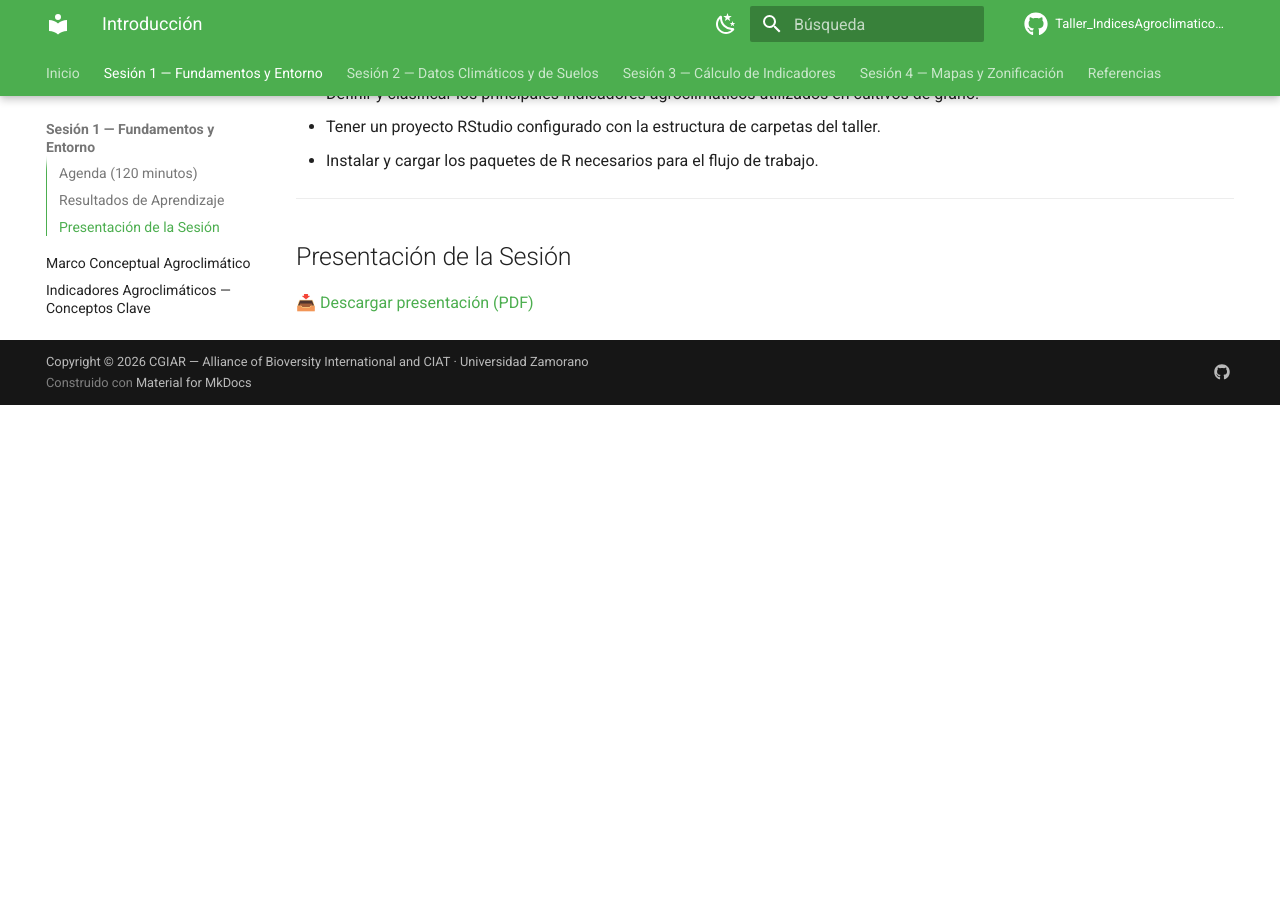
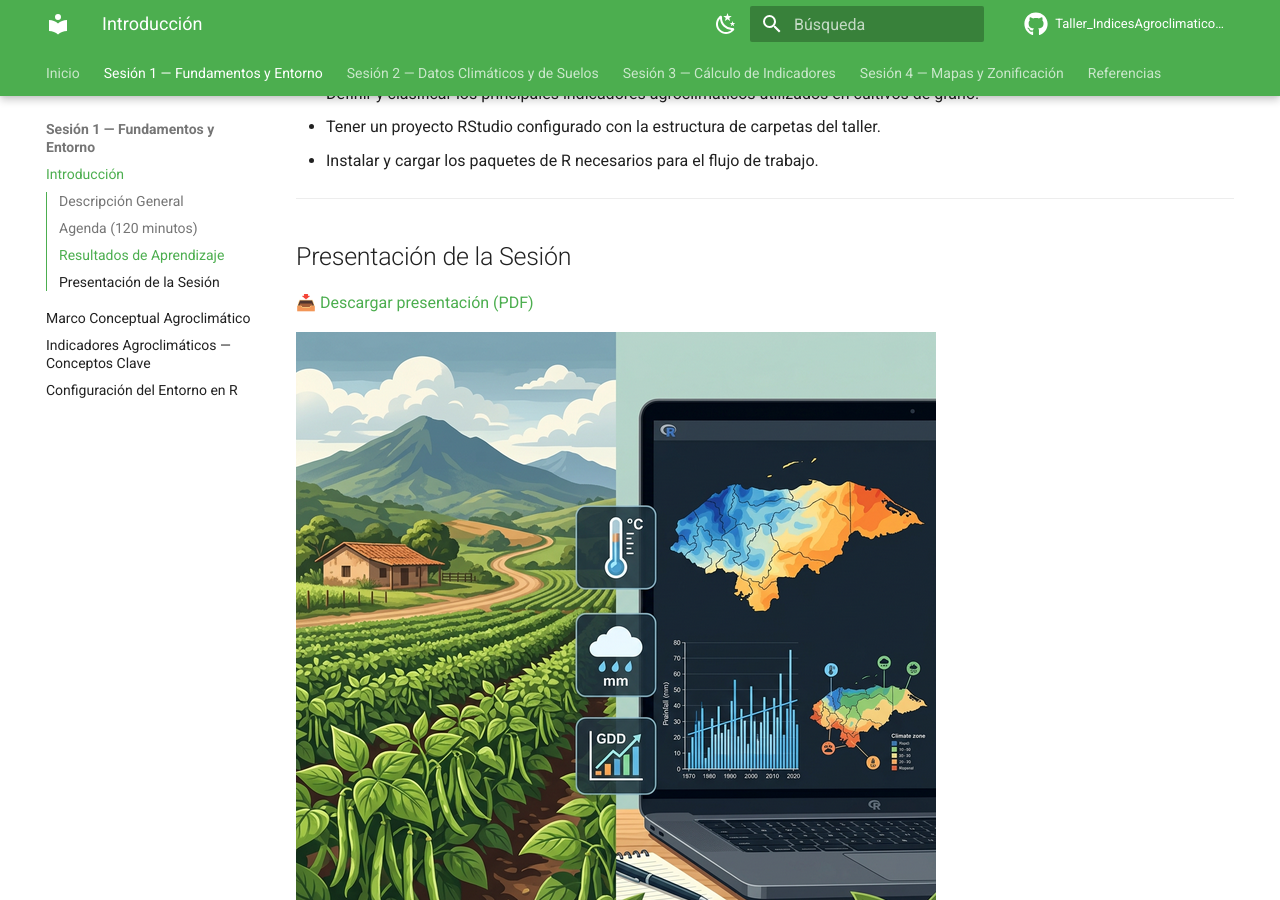
Before and after one commit to cbarriosperez/Taller_IndicesAgroclimaticos_Frijol, an MkDocs documentation site: the page built from docs/sesion1/index.md, in a window 1280 px wide and 900 px high, scrolled down 935 px. Built offline with MkDocs 1.6.1 and Material for MkDocs 9.7.7, drawn with Linux system fonts in a browser that asks for light colours; before the commit the page ends 1340 px from its top, so only the background shows below that.

Commit message:
banner del enlace de descarga

```diff
--- a/docs/sesion1/index.md
+++ b/docs/sesion1/index.md
@@ -34,3 +34,5 @@
 ## Presentación de la Sesión
 
 [📥 Descargar presentación (PDF)](https://github.com/cbarriosperez/Taller_IndicesAgroclimaticos_Frijol/raw/main/docs/Presentations/Barrios-Perez_Sesion1_Fundamentos%20agroclim%C3%A1ticos%20y%20configuraci%C3%B3n%20del%20entorno%20en%20R.pdf){ download }
+
+![Sesión 1 — Fundamentos Agroclimáticos y Configuración del Entorno en R](../Images/sesion1_banner.png)
```
Also changed, not shown: docs/Images/sesion1_banner.png (added).
